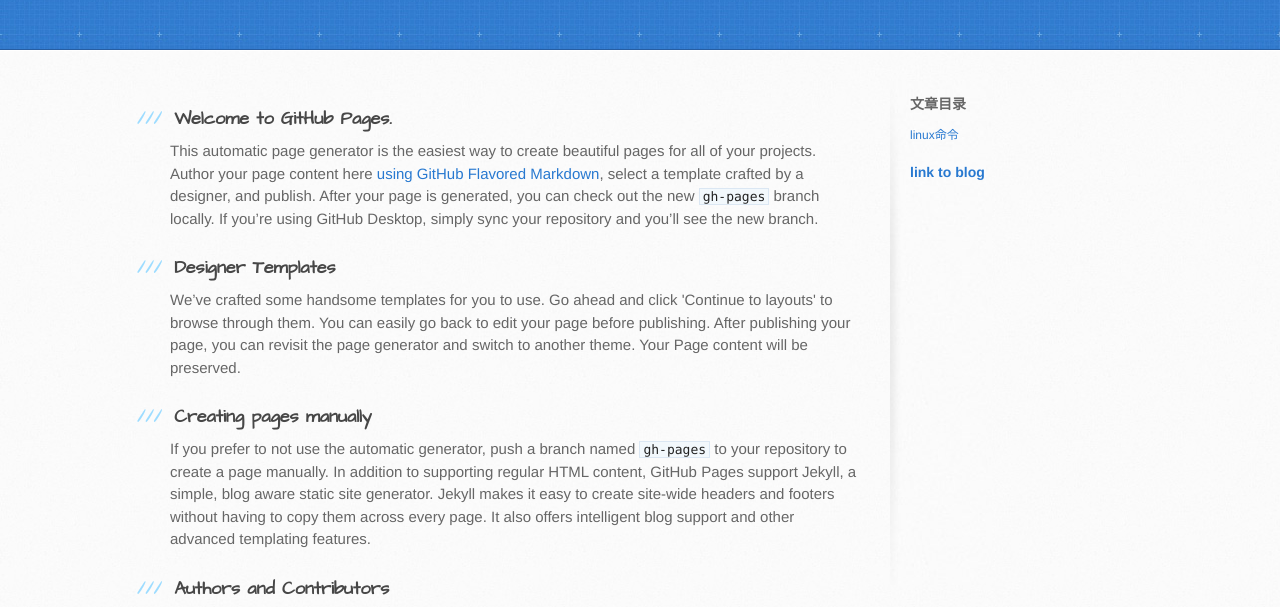
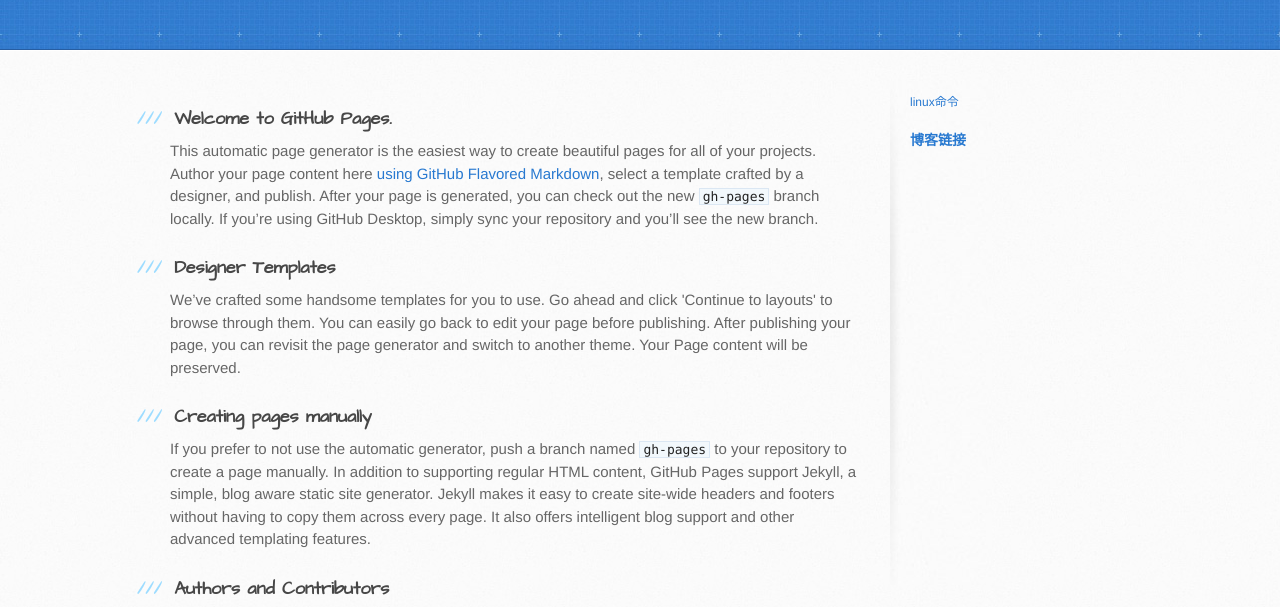
Before and after one commit to imail2016/imail2016.github.io, a plain HTML site: page index.html in a window 1280 px wide. Shown: the part 126-733 px from the top of the page. Drawn offline with Linux system fonts and the light colour scheme.

Commit message:
add blog link

```diff
--- a/index.html
+++ b/index.html
@@ -58,9 +58,9 @@
         <!--
           <p>This page was generated by <a href="https://pages.github.com">GitHub Pages</a> using the Architect theme by <a href="https://twitter.com/jasonlong">Jason Long</a>.</p>
           -->
-         <div><h3>文章目录</h3></div>
+         <div><h3></h3></div>
           <p> <a href="blog/linux.html">linux命令</a></p>
-          <p><h3><a href="http://blog.csdn.net/imail2016" target="_blank">link to blog</h3></p>
+          <p><h3><a href="http://blog.csdn.net/imail2016" target="_blank">博客链接</h3></p>
         </aside>
       </div>
     </div>
```
